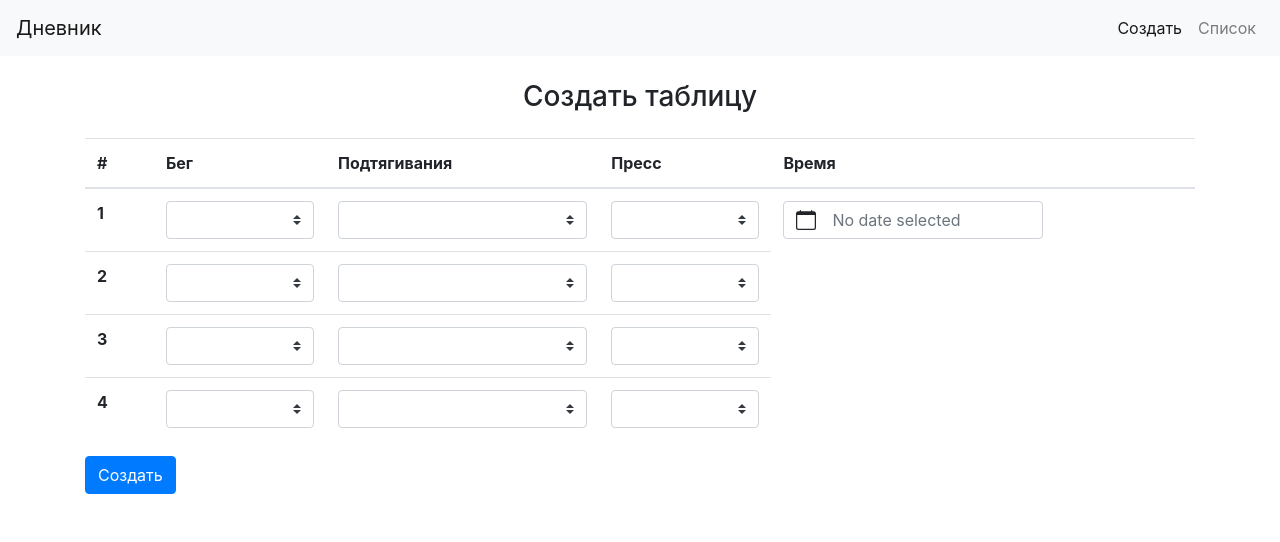
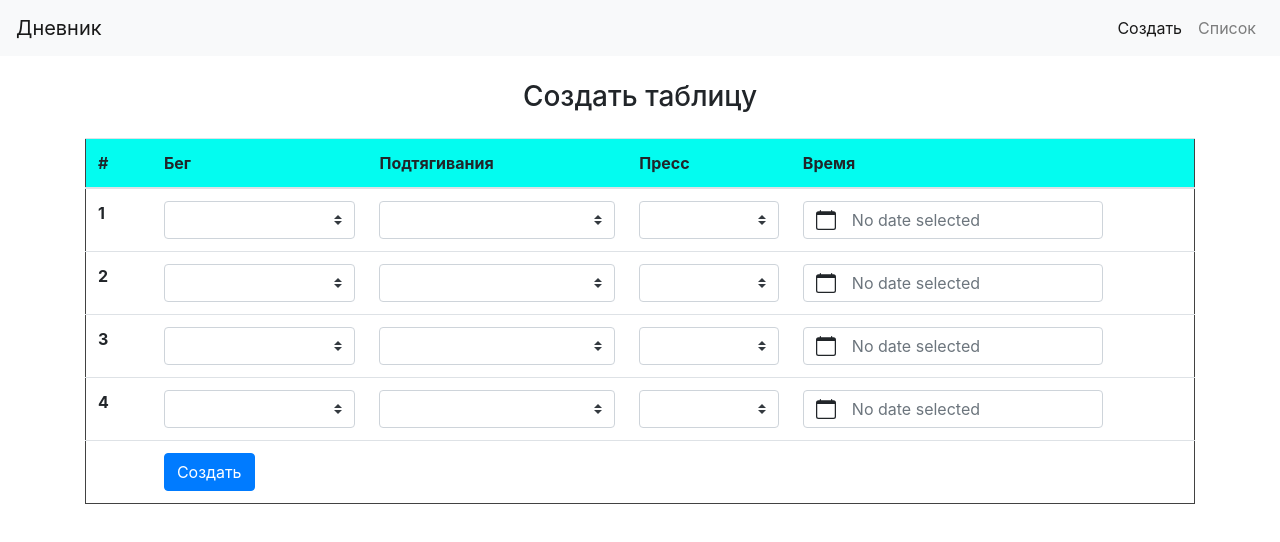
Before and after one commit to SokolovskyiAnton/workout, a Vue app: page / in a window 1280 px wide. Shown: the top 542 px of the page. Built offline with nearby package versions, Linux system fonts and the light colour scheme.

Commit message:
добавлена анимация

```diff
--- a/src/store/index.js
+++ b/src/store/index.js
@@ -12,14 +12,14 @@ export default new Vuex.Store({
           state.weeks.push(weeks)
           localStorage.setItem('weeks', JSON.stringify(state.weeks))
       },
-      updateWeek(state, {id, firstWeek, secondWeek, thirdWeek, fourthWeek, timeWeek}) {
+      updateWeek(state, {id, firstWeek, secondWeek, thirdWeek, fourthWeek}) {
           const weeks = state.weeks.concat();
 
           const idx = weeks.findIndex(t => t.id === id)
 
           const week = weeks[idx]
 
-          weeks[idx] = {...week, firstWeek, secondWeek, thirdWeek, fourthWeek, timeWeek}
+          weeks[idx] = {...week, firstWeek, secondWeek, thirdWeek, fourthWeek}
 
           state.weeks = weeks
 
--- a/src/views/Home.vue
+++ b/src/views/Home.vue
@@ -5,8 +5,8 @@
         <h3>Создать таблицу</h3>
       </div>
     </div>
-
-    <table class="table mt-3">
+<transition name="bounce">
+  <table v-if="show" class="table mt-3">
 
   <thead>
     <tr>
@@ -34,6 +34,7 @@
       </td>
       <td><b-form-select  v-model="secondWeek.secondWeekLifting" :options="options"></b-form-select></td>
       <td><b-form-select  v-model="secondWeek.secondWeekPress" :options="options"></b-form-select></td>
+      <td><b-form-datepicker v-model="firstWeek.value" class="time"></b-form-datepicker></td>
     </tr>
     <tr>
       <th scope="row">3</th>
@@ -42,6 +43,7 @@
       </td>
       <td><b-form-select  v-model="thirdWeek.thirdWeekLifting" :options="options"></b-form-select></td>
       <td><b-form-select  v-model="thirdWeek.thirdWeekPress" :options="options"></b-form-select></td>
+      <td><b-form-datepicker v-model="firstWeek.value" class="time"></b-form-datepicker></td>
     </tr>
     <tr>
       <th scope="row">4</th>
@@ -50,10 +52,20 @@
       </td>
       <td><b-form-select  v-model="fourthWeek.fourthWeekLifting" :options="options"></b-form-select></td>
       <td><b-form-select  v-model="fourthWeek.fourthWeekPress" :options="options"></b-form-select></td>
+      <td><b-form-datepicker v-model="firstWeek.value" class="time"></b-form-datepicker></td>
+    </tr>
+    <tr>
+      <td>
+
+      </td>
+      <td><button @click="create" @mouseup="show = !show" class="btn btn-primary">Создать</button></td>
+      <td></td>
+      <td></td>
+      <td></td>
     </tr>
   </tbody>
-</table>
-<button @click="create" class="btn btn-primary">Создать</button>
+  </table>
+</transition>
   </div>
 </template>
 
@@ -86,9 +98,7 @@ export default {
         fourthWeekPress: '',
         value: ''
       },
-      timeWeek: {
-        value: ''
-      }
+      show: true
     }
   },
   computed: {
@@ -104,7 +114,8 @@ export default {
   },
   methods: {
     create() {
-      const week = {
+      setTimeout(() => {
+        const week = {
         firstWeek: this.firstWeek,
         secondWeek: this.secondWeek,
         thirdWeek: this.thirdWeek,
@@ -114,6 +125,7 @@ export default {
 
       this.$store.dispatch('createWeak', week)
       this.$router.push('/list')
+      }, 600);
 
     }
   }
@@ -121,7 +133,31 @@ export default {
 </script>
 
 <style  scoped>
+.table {
+  border: 1px solid rgb(66, 66, 66);
+}
+
 .time {
-  max-width: 260px;
+  max-width: 300px;
+}
+.bounce-enter-active {
+  animation: bounce-in .5s;
+}
+.bounce-leave-active {
+  animation: bounce-in .5s reverse;
+}
+@keyframes bounce-in {
+  0% {
+    transform: scale(0);
+  }
+  50% {
+    transform: scale(1.5);
+  }
+  100% {
+    transform: scale(1);
+  }
+}
+thead {
+  background-color: #03fcf0;
 }
 </style>
--- a/src/views/List.vue
+++ b/src/views/List.vue
@@ -46,13 +46,19 @@
             <td>{{week.fourthWeek.fourthWeekPress}}</td>
             <td>{{week.fourthWeek.value}}</td>
           </tr>
+          <tr>
+            <th scope="row">Итого</th>
+            <td>{{week.firstWeek.firstWeekRun + week.secondWeek.secondWeekRun + week.thirdWeek.thirdWeekRun + week.fourthWeek.fourthWeekRun}}</td>
+            <td>{{week.firstWeek.firstWeekLifting + week.secondWeek.secondWeekLifting + week.thirdWeek.thirdWeekLifting + week.fourthWeek.fourthWeekLifting}}</td>
+            <td>{{week.firstWeek.firstWeekPress + week.secondWeek.secondWeekPress + week.thirdWeek.thirdWeekPress + week.fourthWeek.fourthWeekPress}}</td>
+            <td></td>
+          </tr>
+
 
         </tbody>
 
       </table>
-      <div>
-        <router-link tag="button" class="btn btn-primary mb-5" :to="'/weeks/' + week.id">Изменить</router-link>
-      </div>
+      <div class="mk2 mb-3"><router-link tag="button" class="btn btn-primary" :to="'/weeks/' + week.id">Изменить</router-link></div>
     </div>
 
   </div>
@@ -62,19 +68,9 @@
 
 
 export default {
-
   computed: {
     weeks() {
       return this.$store.getters.weeks
-    },
-    options() {
-      let options = [];
-
-      for (let i = 1; i <= 50; i++) {
-        options.push(i)
-      }
-
-      return options
     }
   }
 }
@@ -85,4 +81,12 @@ export default {
   border: 1px solid rgb(66, 66, 66);
 }
 
+thead {
+  background-color: #03fcf0;
+}
+
+.mk2 {
+  padding: 10px;
+}
+
 </style>
--- a/src/views/Weeks.vue
+++ b/src/views/Weeks.vue
@@ -6,8 +6,8 @@
       </div>
     </div>
     <hr>
-
-    <table class="table mt-3">
+    <transition name="bounce">
+    <table v-if="show" class="table mt-3">
       <thead>
         <tr>
           <th scope="col">#</th>
@@ -52,10 +52,19 @@
           <td><b-form-select  v-model="fourthWeek.fourthWeekPress" :options="options11"></b-form-select></td>
           <td><b-form-datepicker v-model="fourthWeek.value" class="time"></b-form-datepicker></td>
         </tr>
+        <tr>
+          <td>
 
+          </td>
+          <td><button @click="createTimeout" @mouseup="show = !show" class="btn btn-primary">Сохранить</button></td>
+          <td></td>
+          <td></td>
+          <td></td>
+        </tr>
       </tbody>
+
    </table>
-   <button @click="create" class="btn btn-primary">Создать</button>
+   </transition>
   </div>
 </template>
 
@@ -87,22 +96,23 @@ export default {
         fourthWeekLifting: this.week,
         fourthWeekPress: this.week,
         value: this.week
-      }
+      },
+      show: true
     }
 
   },
   methods: {
-    create() {
-      this.$store.dispatch('updateWeek', {
+    createTimeout() {
+      setTimeout(() => {
+        this.$store.dispatch('updateWeek', {
         id: this.week.id,
         firstWeek: this.firstWeek,
         secondWeek: this.secondWeek,
         thirdWeek: this.thirdWeek,
-        fourthWeek: this.fourthWeek,
-        timeWeek: this.timeWeek
+        fourthWeek: this.fourthWeek
       })
       this.$router.push('/list')
-
+      }, 600);
     }
   },
   computed: {
@@ -250,3 +260,30 @@ export default {
   }
 }
 </script>
+
+<style scoped>
+.table {
+  border: 1px solid rgb(66, 66, 66);
+}
+
+.bounce-enter-active {
+  animation: bounce-in .5s;
+}
+.bounce-leave-active {
+  animation: bounce-in .5s reverse;
+}
+@keyframes bounce-in {
+  0% {
+    transform: scale(0);
+  }
+  50% {
+    transform: scale(1.5);
+  }
+  100% {
+    transform: scale(1);
+  }
+}
+thead {
+  background-color: #03fcf0;
+}
+</style>
```
